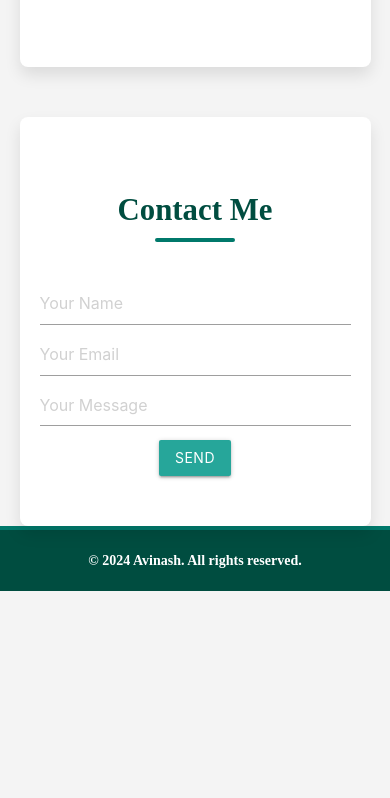
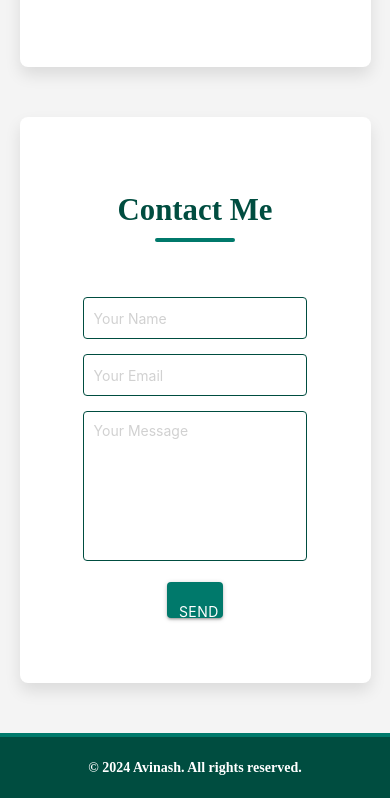
Before and after one commit to avinash-akv/Portfoilo, a plain HTML site: page index.html in a window 390 px wide. Shown: the part 4796-5594 px from the top of the page. Before the commit the page ends 5387 px from the top, so only its background shows below. Drawn offline with nearby package versions, Linux system fonts and the light colour scheme; a web font is replaced by a local one.

Commit message:
Update style.css

```diff
--- a/style.css
+++ b/style.css
@@ -86,7 +86,7 @@ nav .brand-logo:hover {
     padding: 50px 20px;
     background: linear-gradient(135deg, #00796b, #004d40);
     color: white;
-    border-radius:0 0 8px 8px;
+    border-radius: 0 0 8px 8px;
     flex-wrap: wrap;
 }
 
@@ -193,8 +193,10 @@ nav .brand-logo:hover {
     box-shadow: 0px 8px 16px rgba(0, 0, 0, 0.1);
     position: relative;
     overflow: hidden;
-    text-align: center; /* Center-align all text inside the section */
+    text-align: center;
+    /* Center-align all text inside the section */
 }
+
 .about-section h3 {
     font-size: 2.2rem;
     color: #004d40;
@@ -434,6 +436,7 @@ nav .brand-logo:hover {
     overflow: hidden;
     text-align: center;
 }
+
 .projects-section h3 {
     font-size: 2.2rem;
     color: #004d40;
@@ -528,9 +531,10 @@ nav .brand-logo:hover {
     box-shadow: 0px 8px 16px rgba(0, 0, 0, 0.1);
     position: relative;
     overflow: hidden;
-    text-align: center;
+    margin-bottom: 50px;
+}
 
-}
+
 
 .contact-section h3 {
     font-size: 2.2rem;
@@ -551,77 +555,72 @@ nav .brand-logo:hover {
     border-radius: 2px;
 }
 
-.contact-section p {
-    font-size: 1rem;
-    line-height: 1.6;
-    margin-bottom: 30px;
-    margin-right: 10%;
+
+#contact-form input[type="text"],
+#contact-form input[type="email"],
+#contact-form textarea {
+    padding: 15px;
+    margin-bottom: 15px;
+    border: 1px solid #ccc;
+    border-radius: 4px;
+    font-size: 16px;
+    background-color: #fff;
+    box-sizing: border-box;
+    border-color: #004d40;
+    width: 80%;
     margin-left: 10%;
 }
 
-.contact-info {
-    list-style-type: none;
-    padding: 0;
-    margin-right: 10%;
-    margin-left: 10%;
+#contact-form textarea {
+    height: 150px;
+    resize: none;
 }
 
-.contact-info li {
-    font-size: 1.2rem;
-    margin-bottom: 10px;
-    display: flex;
-    align-items: center;
-    color: #004d40;
-
+#contact-form button[type="submit"] {
+    display: inline-block;
+    width: 20%;
+    background-color: #00796b;
+    color: #fff;
+    font-size: 18px;
+    border: none;
+    border-radius: 4px;
+    cursor: pointer;
+    transition: background-color 0.3s ease;
+    margin-left: 40%;
 }
 
-.contact-info i {
-    font-size: 1.5rem;
-    margin-right: 10px;
+#contact-form button[type="submit"]:hover {
+    background-color: #2980b9;
 }
 
+/* Responsive Design */
+@media (max-width: 768px) {
+    #contact-form {
+        padding: 15px;
+    }
 
-.contact-form .input-field label {
-    font-size: 1rem;
-    color: #004d40;
+    #contact-form input[type="text"],
+    #contact-form input[type="email"],
+    #contact-form textarea {
+        font-size: 14px;
+    }
+
+    #contact-form button[type="submit"] {
+        font-size: 16px;
+    }
 }
 
-.contact-form .input-field input,
-.contact-form .input-field textarea {
-    border-bottom: 1px solid #00796b;
-    font-size: 1rem;
-    padding: 10px;
-}
+@media (max-width: 480px) {
 
-.contact-form .input-field input:focus,
-.contact-form .input-field textarea:focus {
-    border-bottom: 2px solid #004d40;
-    box-shadow: none;
-}
-
-.contact-form .btn {
-    background-color: #00796b;
-    color: white;
-    transition: background-color 0.3s ease;
-    border-radius: 10px;
-}
-
-.contact-form .btn:hover {
-    background-color: #004d40;
-}
-
-@media (max-width: 768px) {
-    .contact-info li {
-        font-size: 1rem;
+    #contact-form input[type="text"],
+    #contact-form input[type="email"],
+    #contact-form textarea {
+        padding: 10px;
     }
 
-    .contact-form .input-field input,
-    .contact-form .input-field textarea {
-        font-size: 0.9rem;
-    }
-
-    .contact-form .input-field label {
-        font-size: 0.9rem;
+    #contact-form button[type="submit"] {
+        padding: 12px;
+        font-size: 14px;
     }
 }
 
```
